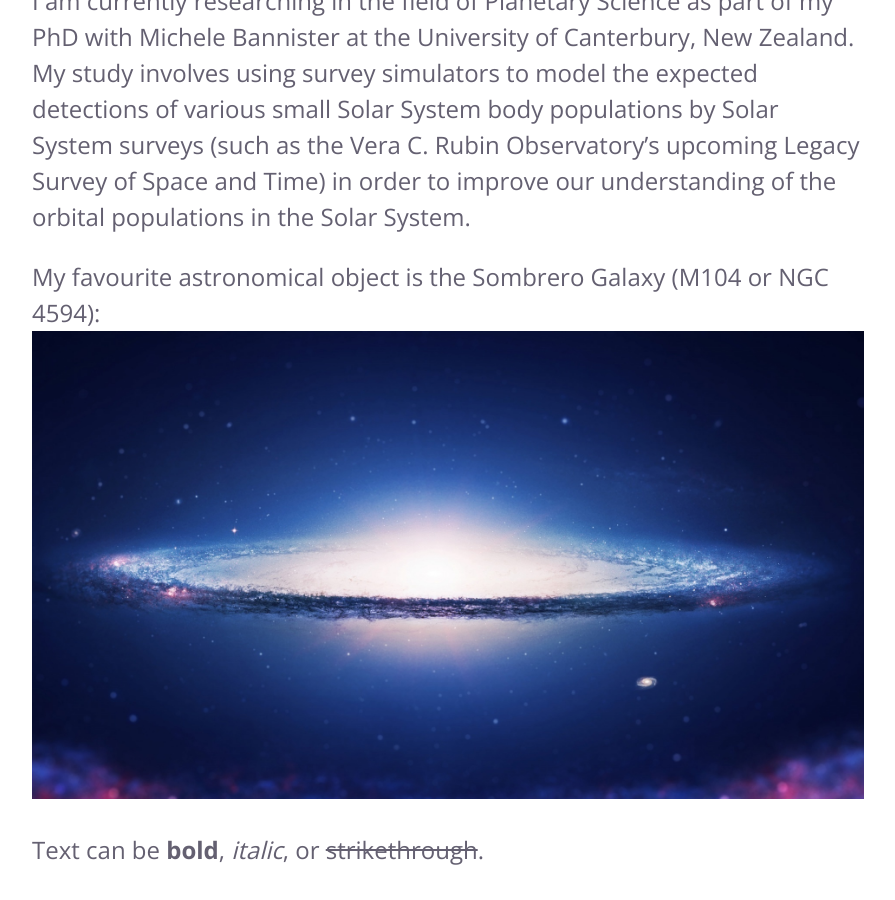
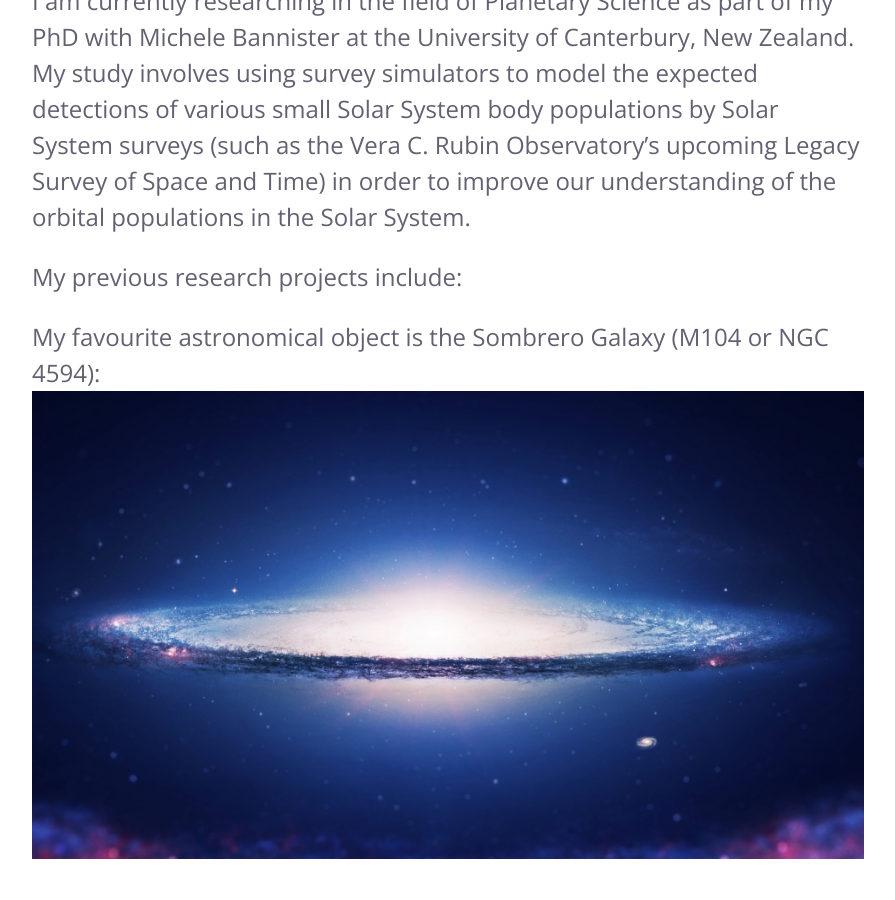
Before and after one commit to rcdorsey/rcdcorsey.github.io, a Jekyll site: the page built from index.md, in a window 1280 px wide and 900 px high, scrolled down 769 px. Shown: the whole window, without its empty margins (192-1087 px from the left). Built offline with Jekyll 4.4.1, drawn with Linux system fonts in a browser that asks for light colours.

Commit message:
Update index.md

```diff
--- a/index.md
+++ b/index.md
@@ -4,6 +4,7 @@ layout: default
 
 I am currently researching in the field of Planetary Science as part of my PhD with Michele Bannister at the University of Canterbury, New Zealand. My study involves using survey simulators to model the expected detections of various small Solar System body populations by Solar System surveys (such as the Vera C. Rubin Observatory's upcoming Legacy Survey of Space and Time) in order to improve our understanding of the orbital populations in the Solar System.
 
+My previous research projects include:
 
 My favourite astronomical object is the Sombrero Galaxy (M104 or NGC 4594):
 ![Sombrero](/assets/images/Sombrero-Galaxy.jpg)
```
